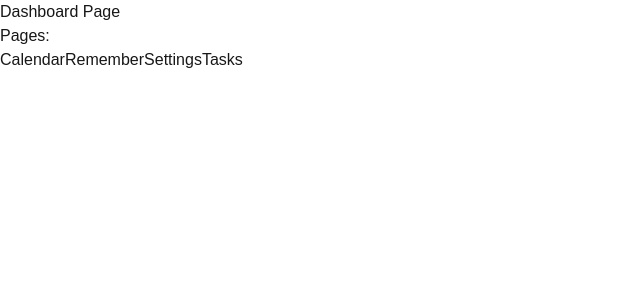
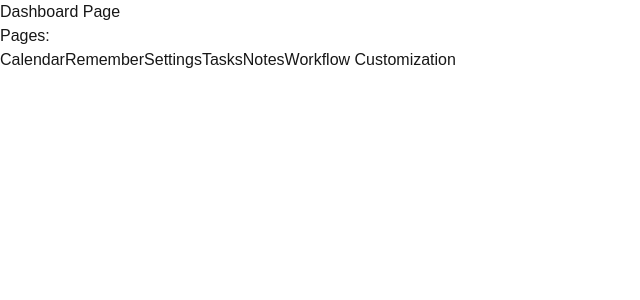
Before and after one commit to George-Paul-Tony-C/Task_assistant, a Next.js app: page / in a window 1280 px wide. Shown: the top 300 px of the page, without its empty margins (0-640 px from the left). Built offline with nearby package versions, Linux system fonts and the light colour scheme.

Commit message:
Update Page setups and Links

```diff
--- a/src/app/notes/page.jsx
+++ b/src/app/notes/page.jsx
@@ -1,4 +1,4 @@
-export default function notes() {
+export default function Notes() {
 
     // Temporary data for notes: API will be availible soon.
     // These are some test values
--- a/src/app/page.jsx
+++ b/src/app/page.jsx
@@ -8,6 +8,8 @@
       <a href="/remember">Remember</a>
       <a href="/settings">Settings</a>
       <a href="/tasks">Tasks</a>
+      <a href="/notes">Notes</a>
+      <a href="/workflow">Workflow Customization</a>
      </div>
     </div>
   );
--- a/src/app/remember/page.jsx
+++ b/src/app/remember/page.jsx
@@ -1,4 +1,4 @@
-export default function Home() {
+export default function Remember() {
 
   let remember = {
     "Remember_1": {
--- a/src/app/settings/page.jsx
+++ b/src/app/settings/page.jsx
@@ -1,4 +1,4 @@
-export default function Home() {
+export default function Settings() {
     return (
       <div className="grid grid-rows-[20px_1fr_20px] items-center justify-items-center min-h-screen p-8 pb-20 gap-16 sm:p-20 font-[family-name:var(--font-geist-sans)]">
        <div className="text-3xl">Settings Page</div>
--- a/src/app/tasks/page.jsx
+++ b/src/app/tasks/page.jsx
@@ -1,4 +1,4 @@
-export default function Home() {
+export default function Tasks() {
     return (
       <div className="grid grid-rows-[20px_1fr_20px] items-center justify-items-center min-h-screen p-8 pb-20 gap-16 sm:p-20 font-[family-name:var(--font-geist-sans)]">
        <div className="text-3xl">Tasks Page</div>
```
Also changed, not shown: src/app/workflow/page.jsx (added, +7 -0 lines).
